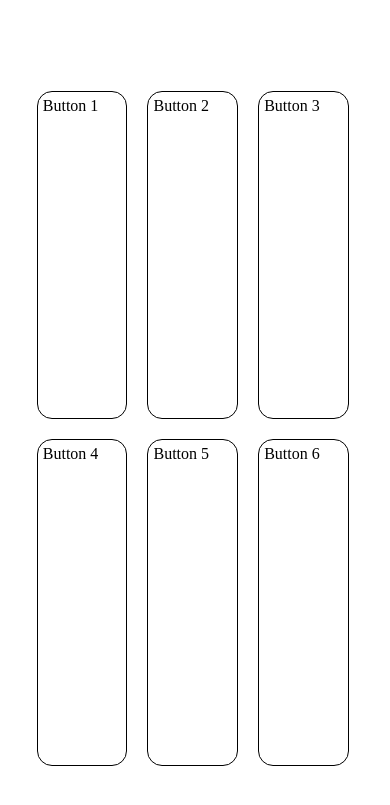
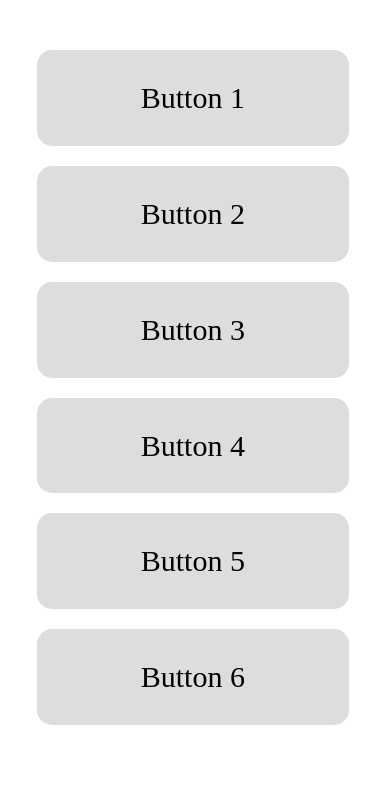
Before and after one commit to Alexreb04/PCTO_5IE_REBECCHI, a PHP site: page /homePage.php in a window 390 px wide. Shown: the top 805 px of the page. Run offline with PHP 8.4, Linux system fonts and the light colour scheme.

Commit message:
Add files via upload

```diff
--- a/HOMEPAGECSS.css
+++ b/HOMEPAGECSS.css
@@ -1,3 +1,4 @@
+
 body{
    margin: 0%;
 }
@@ -19,8 +20,28 @@ body{
   }
 
   .button {
+	font-size: 30px;
+	display: flex;
+    justify-content: center;
+	align-items: center;
+    background-color: #DDDDDD;
+	vertical-align: middle;
     border-radius: 15px;
-    border: 1px solid black;
-    padding: 5px;
     cursor: pointer;
   }
+
+ @media screen and (max-width: 1000px)
+  {
+  .buttonGrid{grid-template-columns: repeat(2, 1fr);
+
+  }
+
+
+ @media screen and (max-width: 600px)
+  {
+  .buttonGrid{grid-template-columns: repeat(1, 1fr);
+  position: relative;
+  margin-top: 50px;
+
+
+  }
```
